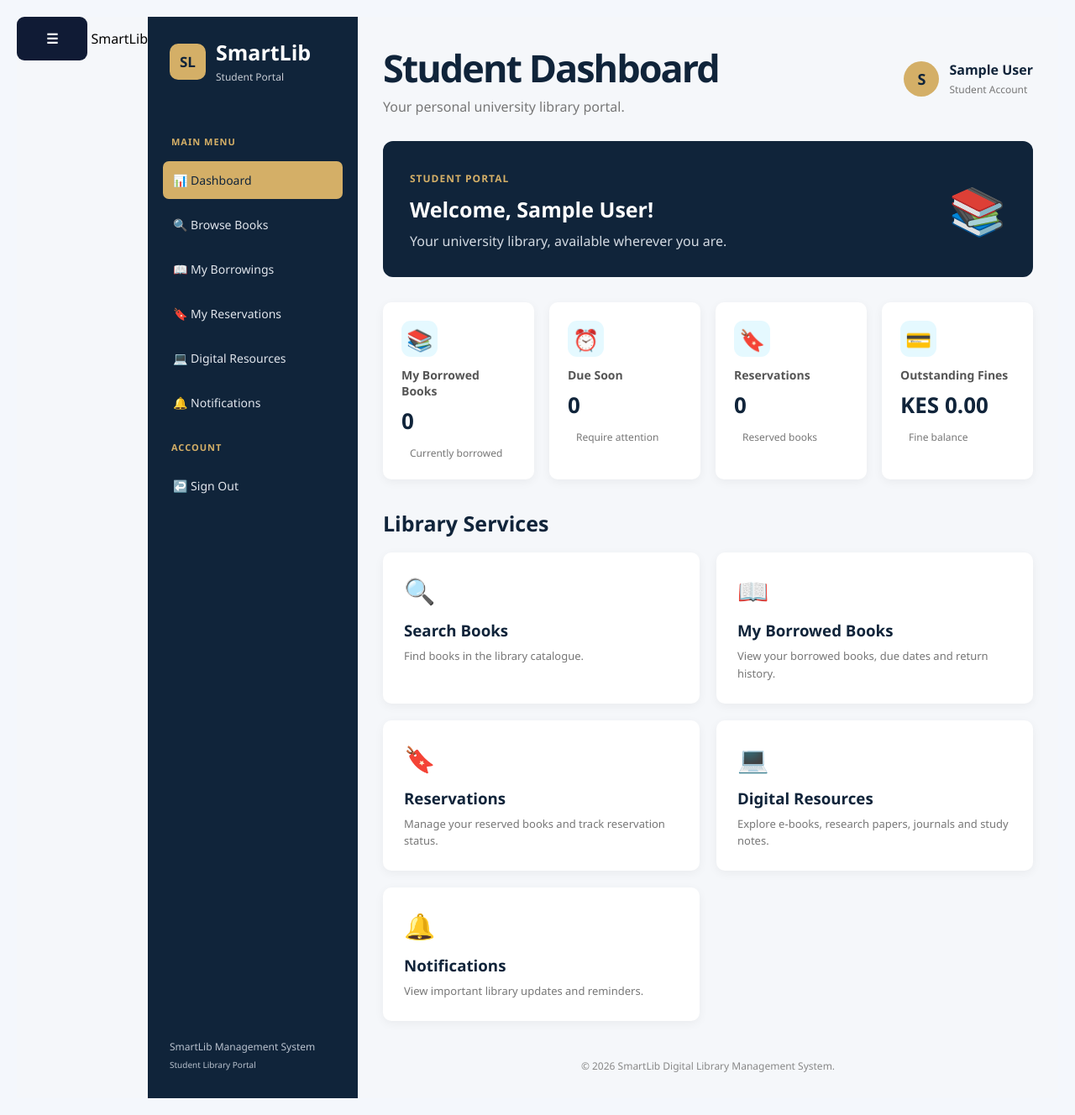
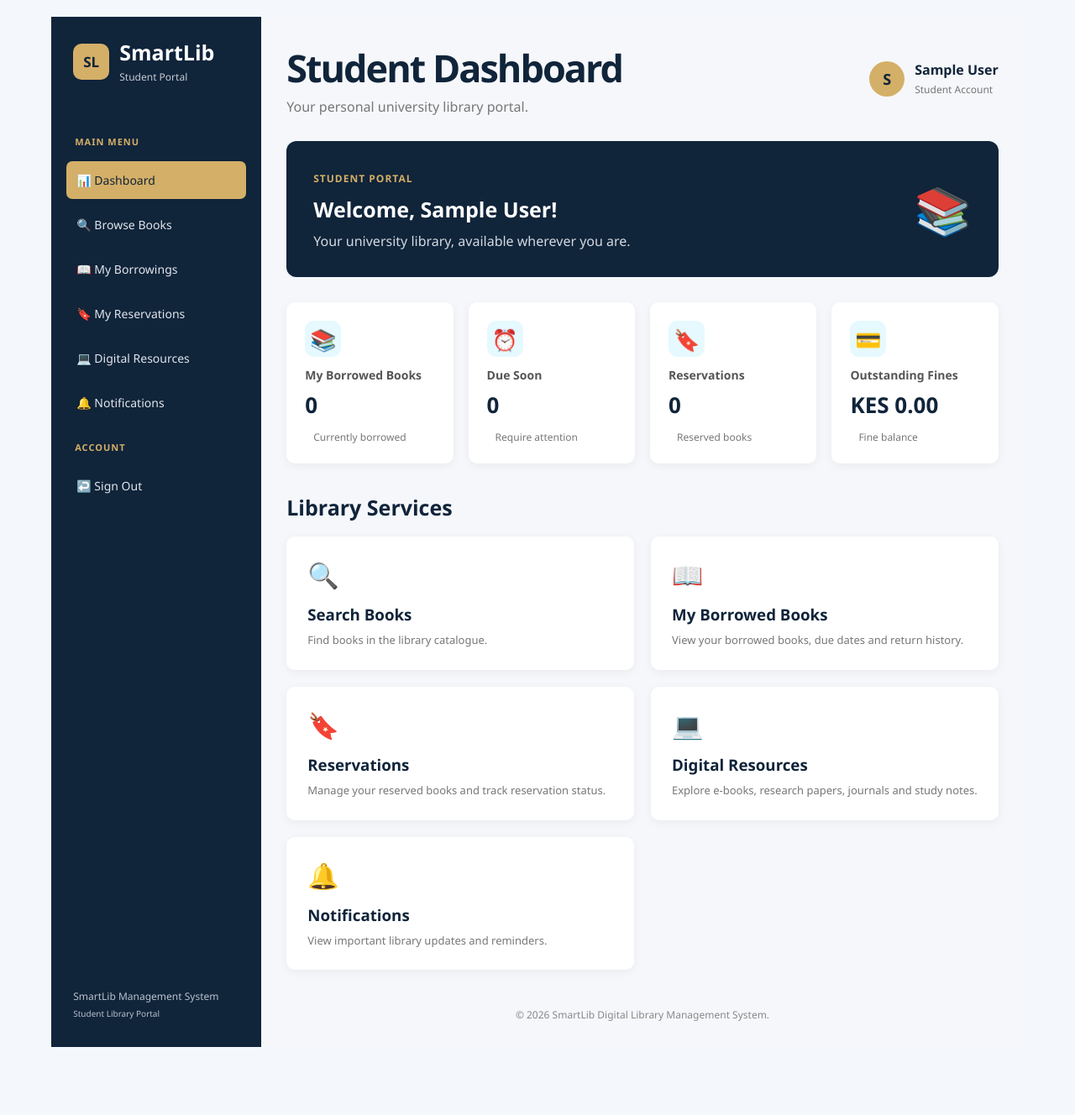
Before and after one commit to Ms25moss/SmartLib, a Flask app: page /student-dashboard in a window 1280 px wide. Shown: the whole page at 84% size. After the commit the page ends 1247 px from the top, so only its background shows below. Run offline with Flask 3, Linux system fonts and the light colour scheme; the visitor is signed in with stand-in values (Sample User, id 1); data that the repository does not hold is empty.

Commit message:
Update student_dashboard.html

```diff
--- a/templates/student_dashboard.html
+++ b/templates/student_dashboard.html
@@ -266,6 +266,10 @@
             color: #888;
             font-size: 12px;
         }
+        .mobile-bar { display: none; }
+.sidebar-overlay { display: none; }
+
+@media (max-width: 950px) {
 
         @media (max-width: 950px) {
             .student-stats-grid {
```
